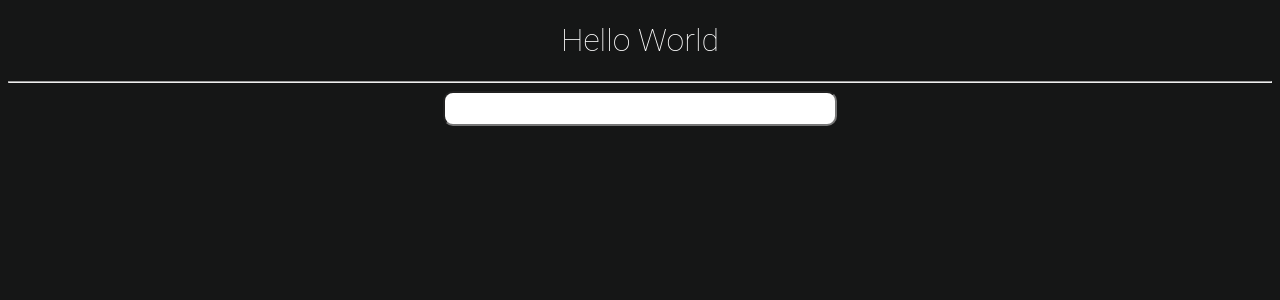
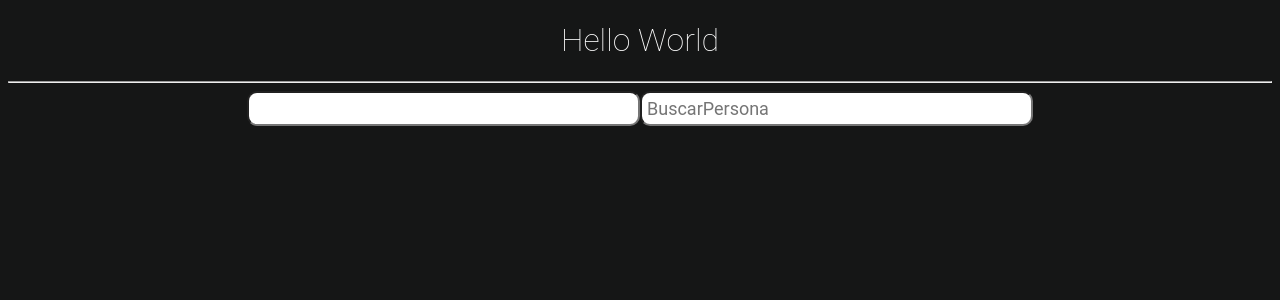
Before and after one commit to NicoAponce/demo, a React (Create React App) app: page / in a window 1280 px wide. Shown: the top 300 px of the page. Built offline with nearby package versions, Linux system fonts and the light colour scheme.

Commit message:
input buscar personas

```diff
--- a/src/demo.js
+++ b/src/demo.js
@@ -35,6 +35,9 @@ const Demo = () => {
             value={name}
             onChange={onChangeName}
          />
+         <input
+            placeholder="BuscarPersona"
+         />
      </div>
     )
 }
```
